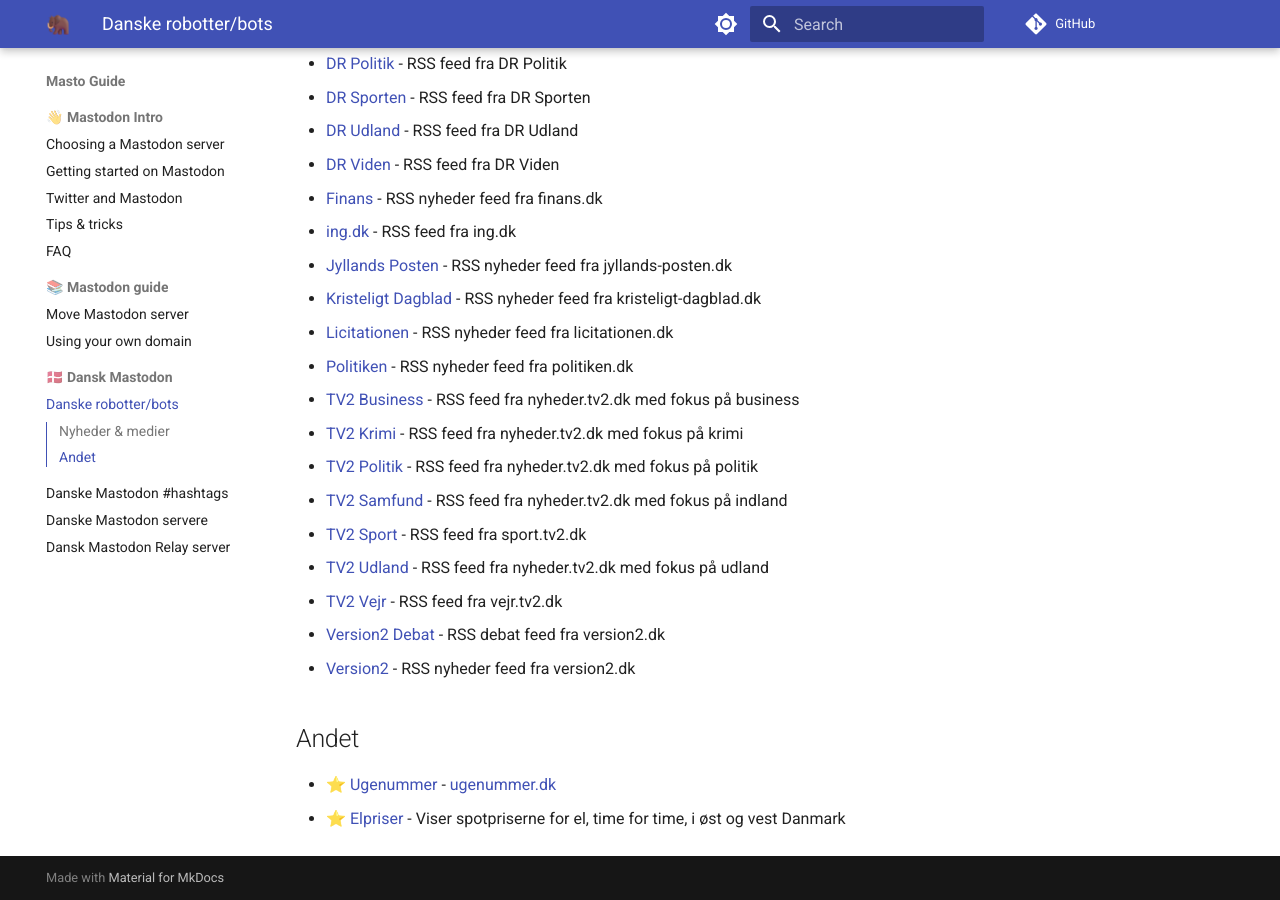
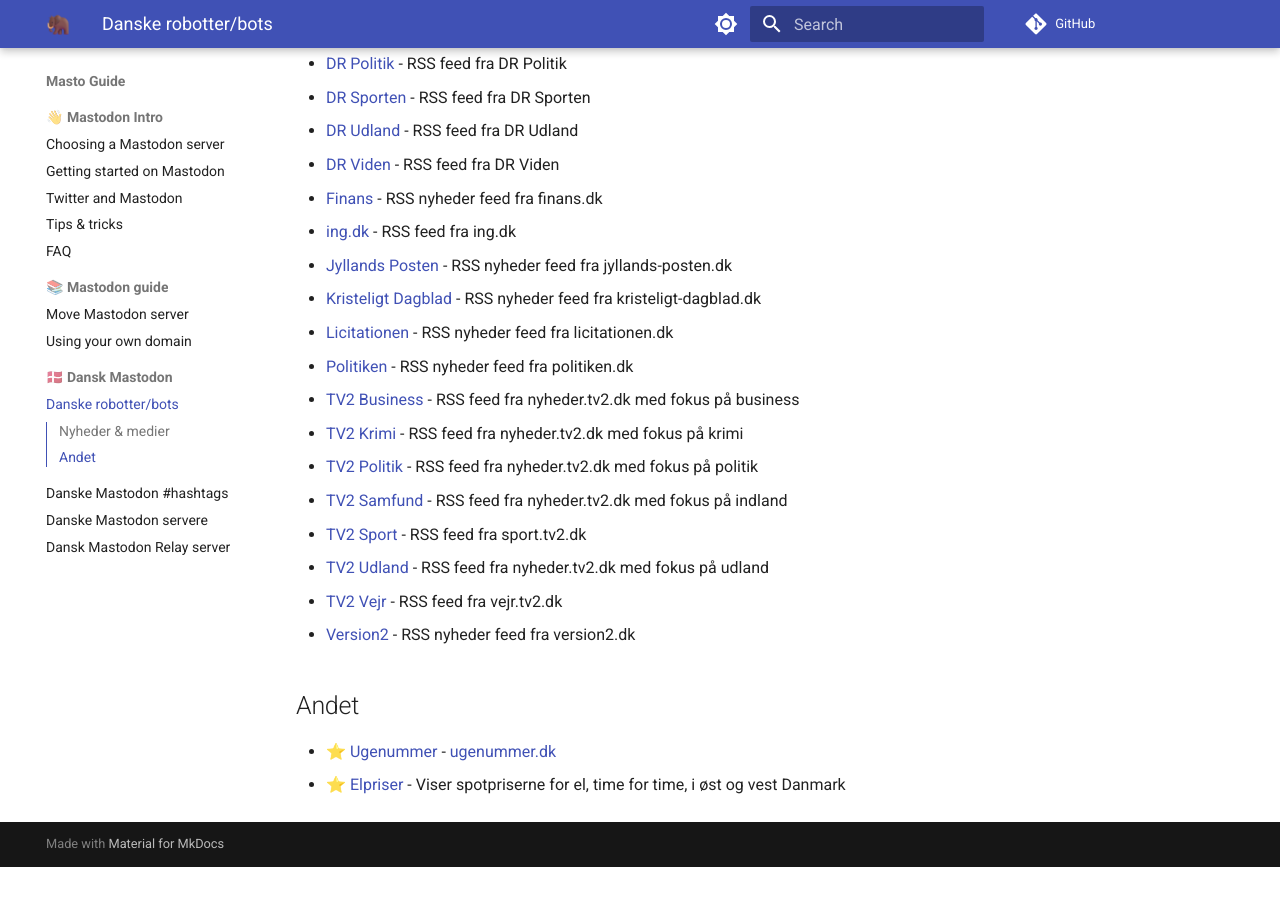
Before and after one commit to jippi/masto-guide, an MkDocs documentation site: the page built from docs/dk/bots.md, in a window 1280 px wide and 900 px high, scrolled down 1102 px. Built offline with MkDocs 1.6.1 and Material for MkDocs 9.7.7, drawn with Linux system fonts in a browser that asks for light colours; comment, search, counter and statistics services are not loaded; after the commit the page ends 1969 px from its top, so only the background shows below that.

Commit message:
remove version2 debat
I thought it was articles, not individual comments

Signed-off-by: Christian Winther <jippignu@gmail.com>

```diff
--- a/docs/dk/bots.md
+++ b/docs/dk/bots.md
@@ -51,7 +51,6 @@
 - [TV2 Sport](https://expressional.social/@tv2sport){target=_blank rel=me} - RSS feed fra sport.tv2.dk
 - [TV2 Udland](https://expressional.social/@tv2udland){target=_blank rel=me} - RSS feed fra nyheder.tv2.dk med fokus på udland
 - [TV2 Vejr](https://expressional.social/@tv2vejret){target=_blank rel=me} - RSS feed fra vejr.tv2.dk
-- [Version2 Debat](https://expressional.social/@version2debat){target=_blank rel=me} - RSS debat feed fra version2.dk
 - [Version2](https://expressional.social/@version2){target=_blank rel=me} - RSS nyheder feed fra version2.dk
 
 ## Andet
```
